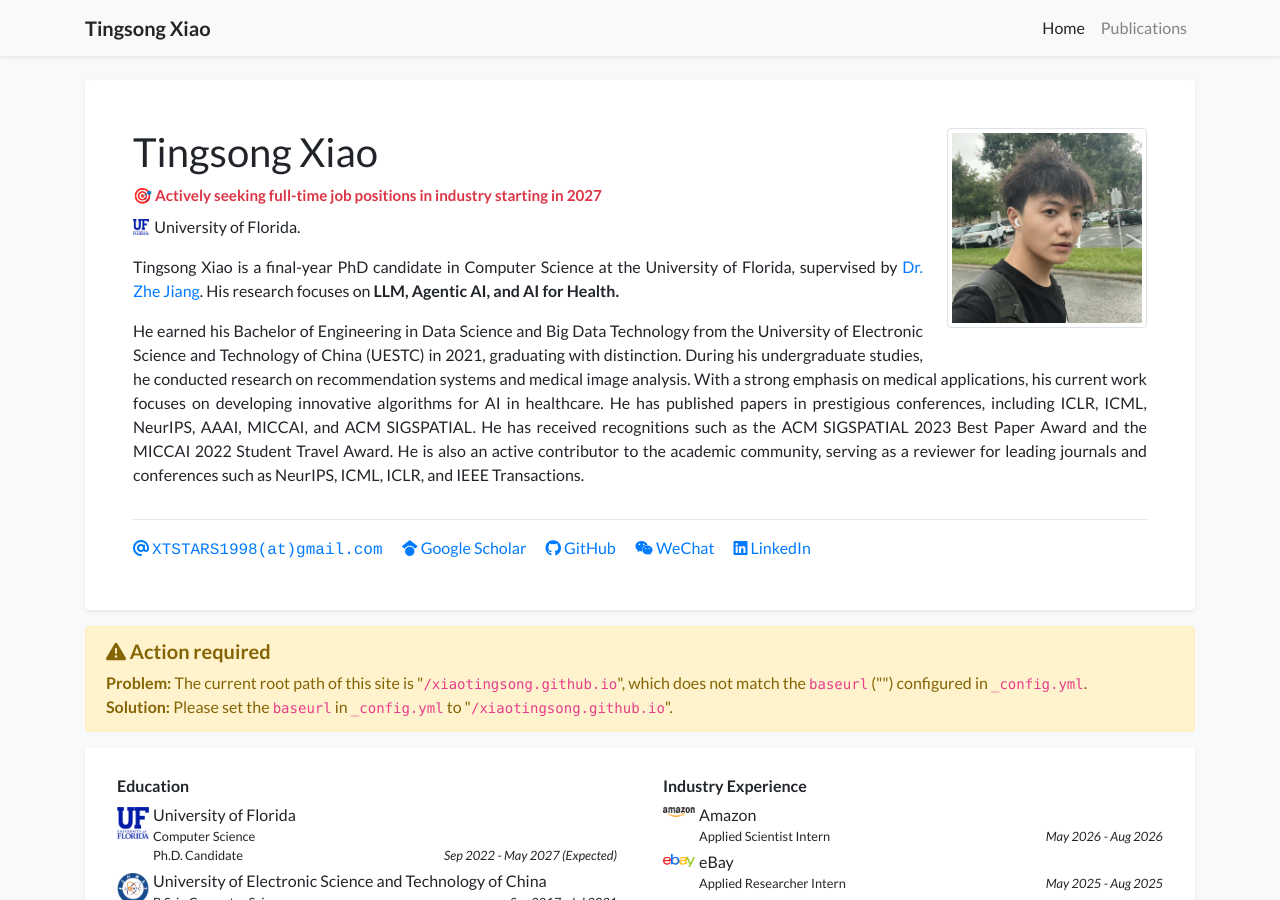
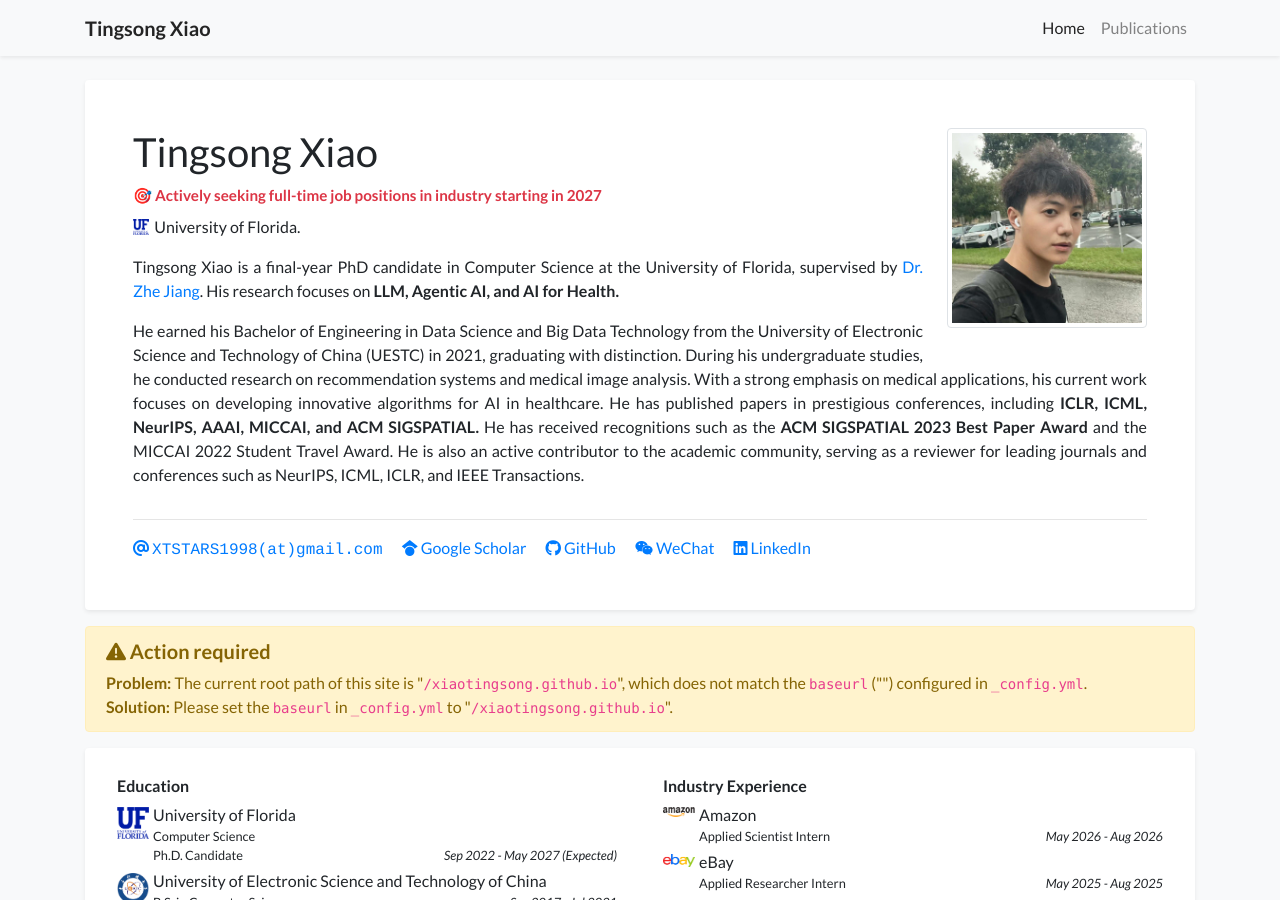
Before and after one commit to xiaotingsong/xiaotingsong.github.io, a Jekyll site: the page built from index.html, in a window 1280 px wide and 900 px high. Built offline with Jekyll 4.4.1, drawn with Linux system fonts in a browser that asks for light colours; nearby versions of some CDN libraries; a style sheet for code colours, icons or effects is not loaded.

```diff
--- a/_data/profile.yml
+++ b/_data/profile.yml
@@ -25,7 +25,7 @@ short_bio: >-
   <p>
     He earned his Bachelor of Engineering in Data Science and Big Data Technology from the University of Electronic Science and Technology of China (UESTC) in 2021, graduating with distinction.
     During his undergraduate studies, he conducted research on recommendation systems and medical image analysis. With a strong emphasis on medical applications, his current work focuses on developing innovative algorithms for AI in healthcare.
-    He has published papers in prestigious conferences, including ICLR, ICML, NeurIPS, AAAI, MICCAI, and ACM SIGSPATIAL. He has received recognitions such as the ACM SIGSPATIAL 2023 Best Paper Award and the MICCAI 2022 Student Travel Award.
+    He has published papers in prestigious conferences, including <strong>ICLR, ICML, NeurIPS, AAAI, MICCAI, and ACM SIGSPATIAL.</strong> He has received recognitions such as the <strong>ACM SIGSPATIAL 2023 Best Paper Award</strong> and the MICCAI 2022 Student Travel Award.
     He is also an active contributor to the academic community, serving as a reviewer for leading journals and conferences such as NeurIPS, ICML, ICLR, and IEEE Transactions.
   </p>
 
```
